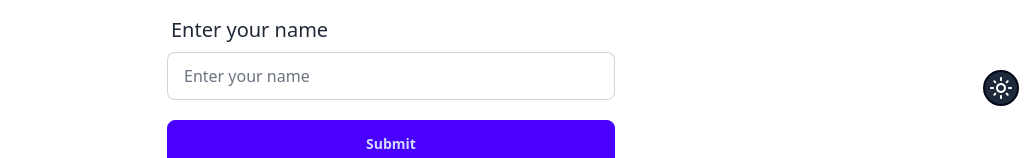
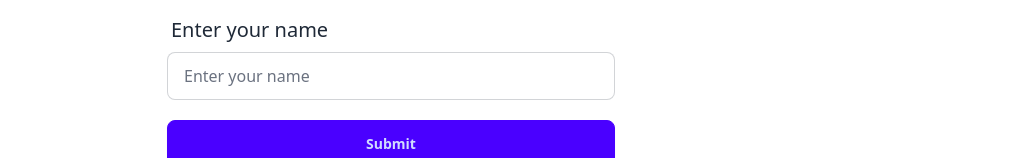
Before and after one commit to altravolf/quiz-app, a React (Vite) app: page / in a window 1280 px wide. Shown: the part 312-470 px from the top of the page, without its empty margins (249-1280 px from the left). Built offline with nearby package versions, Linux system fonts and the light colour scheme.

Commit message:
dark mode remove due to some unexpected errors

```diff
--- a/src/App.jsx
+++ b/src/App.jsx
@@ -1,5 +1,4 @@
 import './App.css'
-import ThemeToggler from "./components/ThemeToggler/ThemeToggler"
 import HomePage from './components/HomePage/HomePage'
 import { useContext } from "react";
 import QuizContext from "./context/quizContext";
@@ -8,12 +7,11 @@ import ResultPage from "./components/ResultPage/ResultPage";
 
 function App() {
 
-  const { theme, setTheme, start, quiz, result } = useContext(QuizContext);
+  const { start, quiz, result } = useContext(QuizContext);
 
 
   return (
-    <div className={`App relative py-3 min-h-screen ${theme}`} data-theme={theme}>
-      <ThemeToggler setTheme={setTheme} theme={theme} />
+    <div className={`App relative py-3 min-h-screen `}>
 
       <div className="main-container container px-4 mx-auto">
 
--- a/src/context/quizState.jsx
+++ b/src/context/quizState.jsx
@@ -6,7 +6,7 @@ import mcqData from "../data/mcq.json";
 const QuizState = (props) => {
 
     const [user, setUser] = useState("");
-    const [theme, setTheme] = useState(localStorage.getItem('theme') || 'light');
+    // const [theme, setTheme] = useState(localStorage.getItem('theme') || 'light');
     const [start, setStart] = useState(true);
     const [quiz, setQuiz] = useState(false);
     const [result, setResult] = useState(false);
@@ -15,7 +15,7 @@ const QuizState = (props) => {
 
 
     return (
-        <QuizContext.Provider value={{ user, setUser, theme, setTheme, start, setStart, mcqData, current, setCurrent, selectedAnswer, setSelectedAnswer, result, setResult, quiz, setQuiz }} >
+        <QuizContext.Provider value={{ user, setUser, start, setStart, mcqData, current, setCurrent, selectedAnswer, setSelectedAnswer, result, setResult, quiz, setQuiz }} >
             {props.children}
         </QuizContext.Provider>
     )
--- a/tailwind.config.js
+++ b/tailwind.config.js
@@ -20,7 +20,7 @@ export default {
     require('@tailwindcss/forms'),
   ],
   daisyui: {
-    themes: ["light", "dark"],
+    themes: ["light"],
   },
   darkMode: 'class', // Set to 'class' or 'media'
   important: true
```
Also changed, not shown: src/components/QuestionModal/QuestionModal.scss (line endings or trailing spaces).
